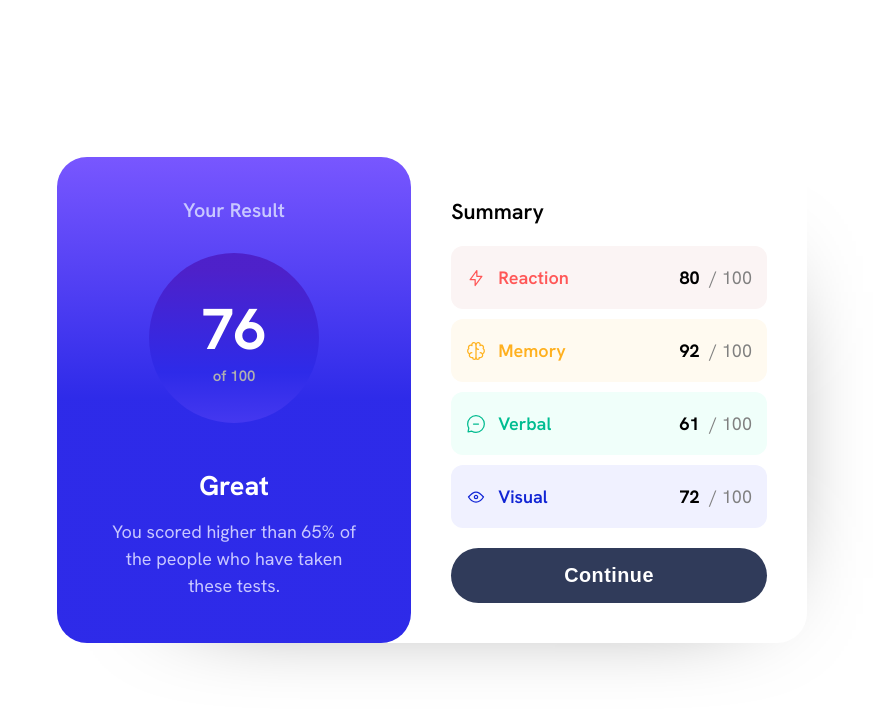
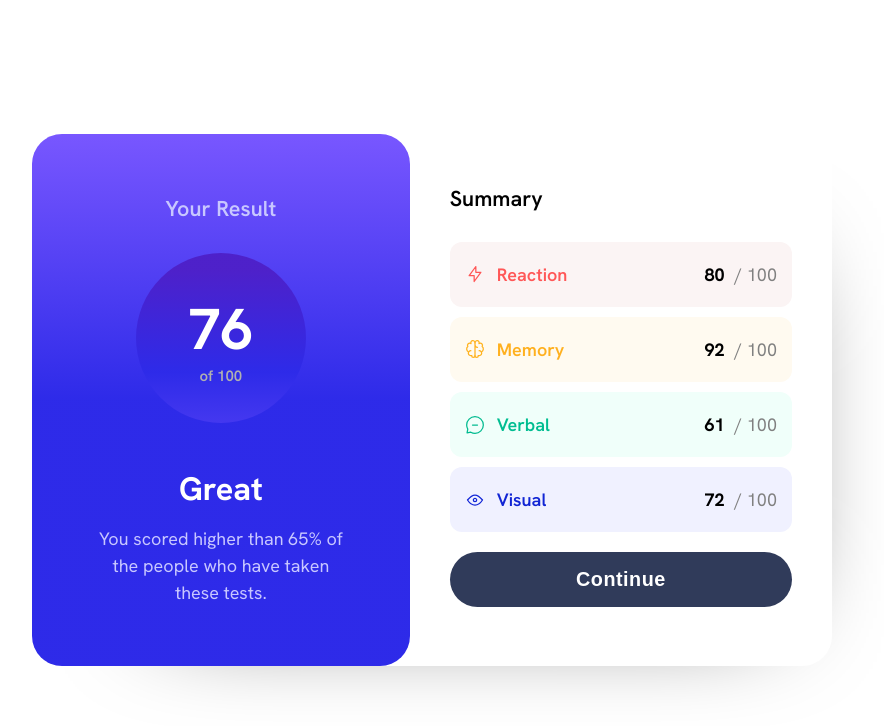
Before and after one commit to the-artist-web/results-summary, a plain HTML site: page index.html in a window 1280 px wide. Shown: the whole page, without its empty margins (208-1092 px from the left). Drawn offline with Linux system fonts and the light colour scheme.

Commit message:
creat css

```diff
--- a/assets/css/styles.css
+++ b/assets/css/styles.css
@@ -268,15 +268,18 @@ body {
     box-shadow: 35px 35px 110px -100px black;
     border-radius: 30px;
     display: grid;
-    width: 750px;
+    width: 800px;
     gap: 0px;
   }
   .results-summary .results-summary-box1 {
-    padding: 40px 50px;
+    padding: 60px;
     border-radius: 30px;
     width: 100%;
   }
-  .results-summary .results-summary-box1 .pTitle { margin-bottom: 30px; }
+  .results-summary .results-summary-box1 .pTitle {
+    margin-bottom: 30px;
+    font-size: 1.2rem;
+  }
 
   .results-summary .results-summary-box1 .results-summary-circles {
     height: 170px;
@@ -285,8 +288,10 @@ body {
   }
   .results-summary .results-summary-box1 .results-summary-circles h1 { font-size: 3.2rem; }
 
+  .results-summary .results-summary-box1 .results-summary-content h2 { font-size: 1.8rem; }
+
   .results-summary .results-summary-box2 {
-    padding: 40px 40px;
+    padding: 50px 40px;
     display: grid;
     gap: 20px;
   }
```
